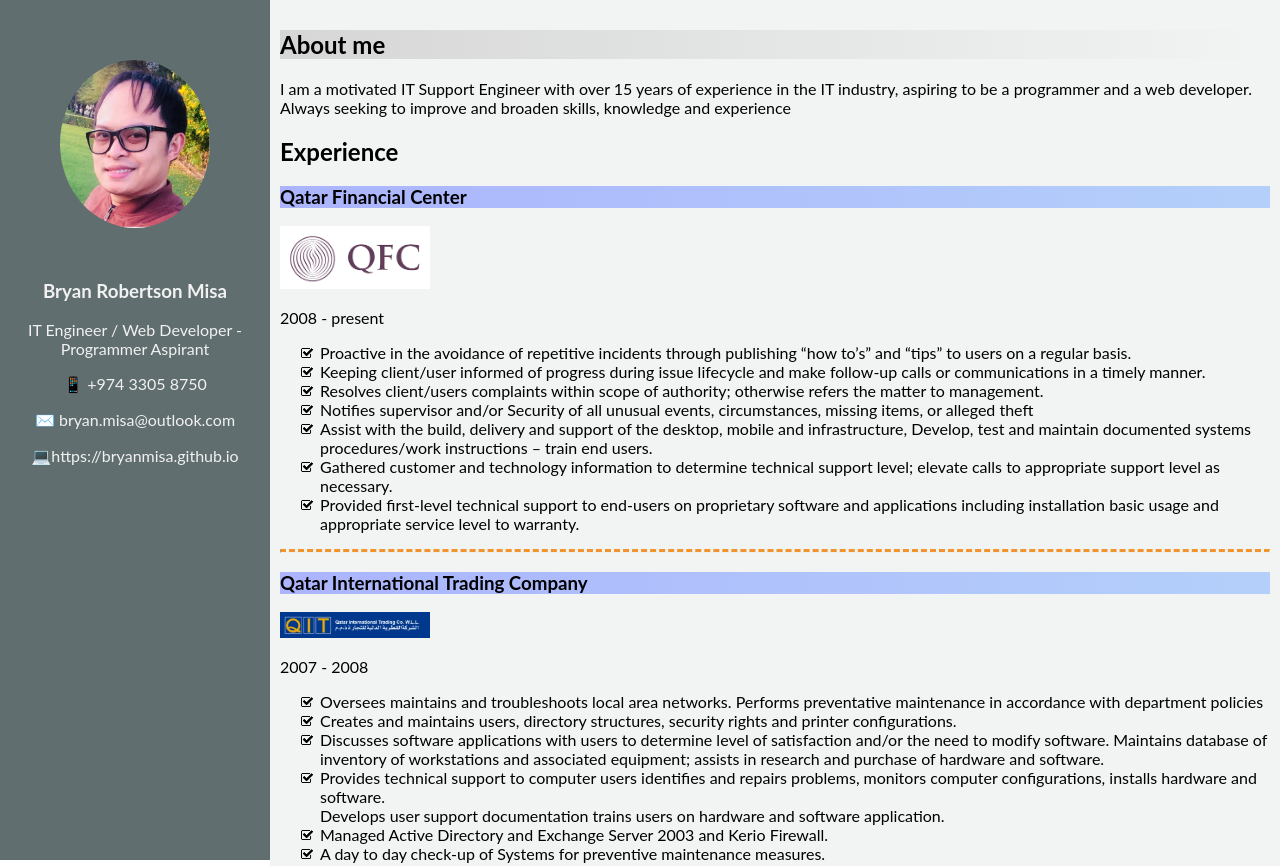
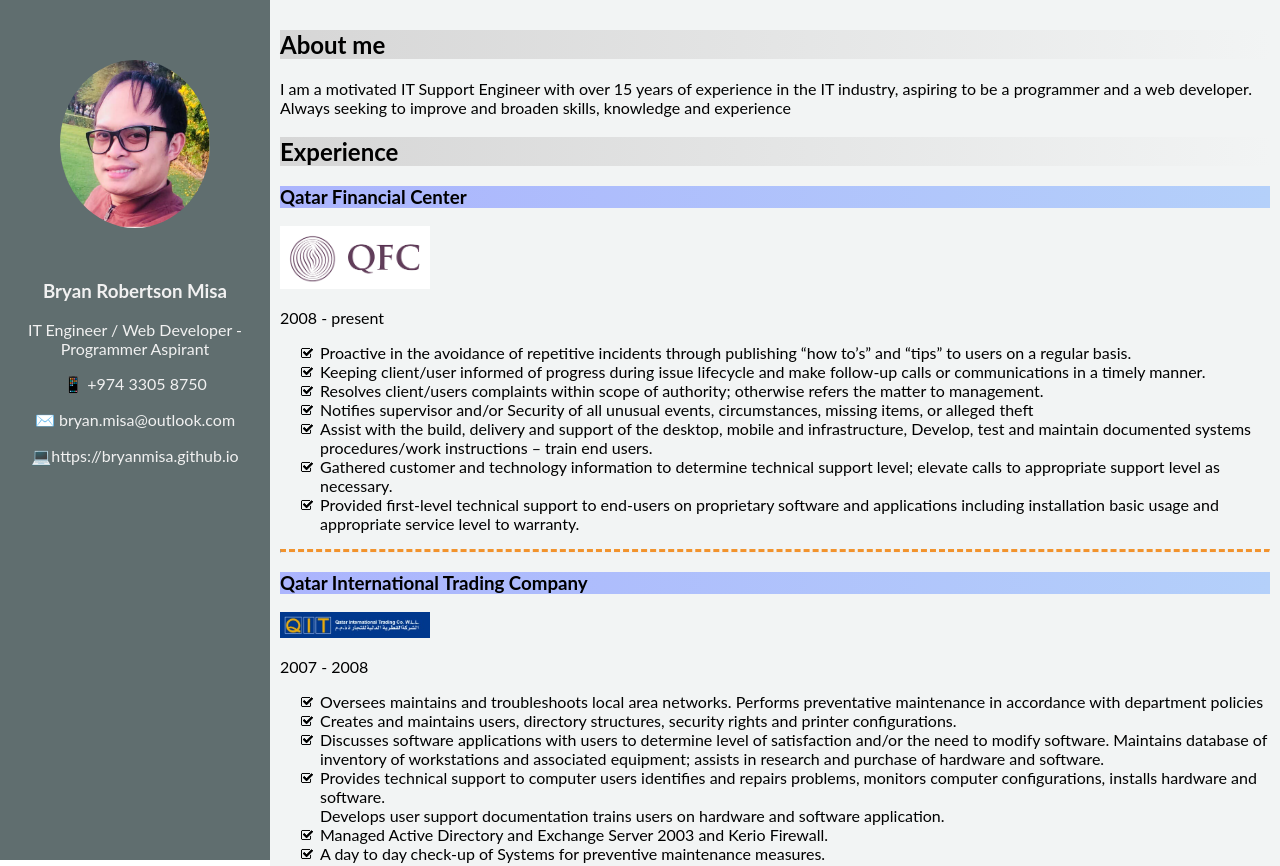
Before and after one commit to bryanmisa/bryanmisa, a plain HTML site: page index.html in a window 1280 px wide. Shown: the top 866 px of the page. Drawn offline with Linux system fonts and the light colour scheme.

Commit message:
Update index.html

```diff
--- a/index.html
+++ b/index.html
@@ -22,7 +22,7 @@
         <p>I am a motivated IT Support Engineer with over 15 years of experience in the IT industry, aspiring to be a programmer and a web developer. Always seeking to improve and broaden skills, knowledge and experience </p>
         <article>
 
-        <h2 class="divider-gradient" contenteditable>Experience</h2>
+        <h2 class="divider-gradient-gray" contenteditable>Experience</h2>
             <h3 class="divider-gradient-red">Qatar Financial Center</h3>
             <a href="https://www.qfc.qa"><img class="company-images" src="images/qfc.png" alt="qfc"></a>
             <p>2008 - present</p>
```
